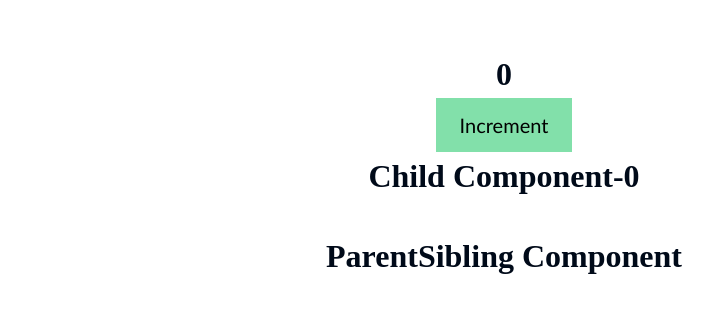
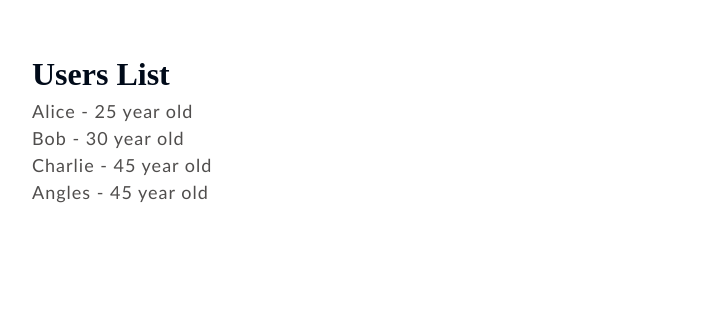
Before and after one commit to unstoppableayush/ReactJS-19, a React (Vite) app in the folder Project 01 Netflix Card/: page / in a window 1280 px wide. Shown: the top 312 px of the page, without its empty margins (18-731 px from the left). Built offline with nearby package versions, Linux system fonts and the light colour scheme.

Commit message:
State Challenge

```diff
--- a/Project 01 Netflix Card/src/App.jsx
+++ b/Project 01 Netflix Card/src/App.jsx
@@ -5,6 +5,7 @@
 import { EventProps } from "./components/EventProps"
 import { EventPropagation } from "./components/EventPropagation"
 import { State } from "./components/hooks/State"
+import { DerivedState } from "./components/DerivedState"
 
 function App() {
   return (
@@ -16,8 +17,9 @@
       {/* <EventHandling/> */}
        {/* <EventProps/> */}
        {/* <EventPropagation/> */}
-       <State/>
-       <ParentSibling/>
+       {/* <State/> */}
+       {/* <ParentSibling/> */}
+       <DerivedState/>
       {/* <Footer/> */}
     </section>
   )
--- /dev/null
+++ b/Project 01 Netflix Card/src/components/DerivedState.jsx
@@ -0,0 +1,33 @@
+import { useState } from "react"
+
+// const users = [
+//     { name: "Alice", age: 25},
+//     { name: "Bob", age: 30},
+//     { name: "Charlie", age: 45},
+//     { name: "Angles", age: 45},
+// ]
+
+export const DerivedState = () => {
+    const [users, setUsers] = useState([
+        { name: "Alice", age: 25},
+        { name: "Bob", age: 30},
+        { name: "Charlie", age: 45},
+        { name: "Angles", age: 45},
+    ])
+    return (
+        <div className="">
+            <h1>Users List</h1>
+            <ul>
+                {
+                    users.map((curElem, index) => {
+                        return <>
+                        <li key={index}>
+                            {curElem.name} - {curElem.age} year old
+                        </li>
+                        </>
+                    })
+                }
+            </ul>
+        </div>
+    )
+}
```
Also changed, not shown: 1 other file (tests, documents, lock files or other folders).
